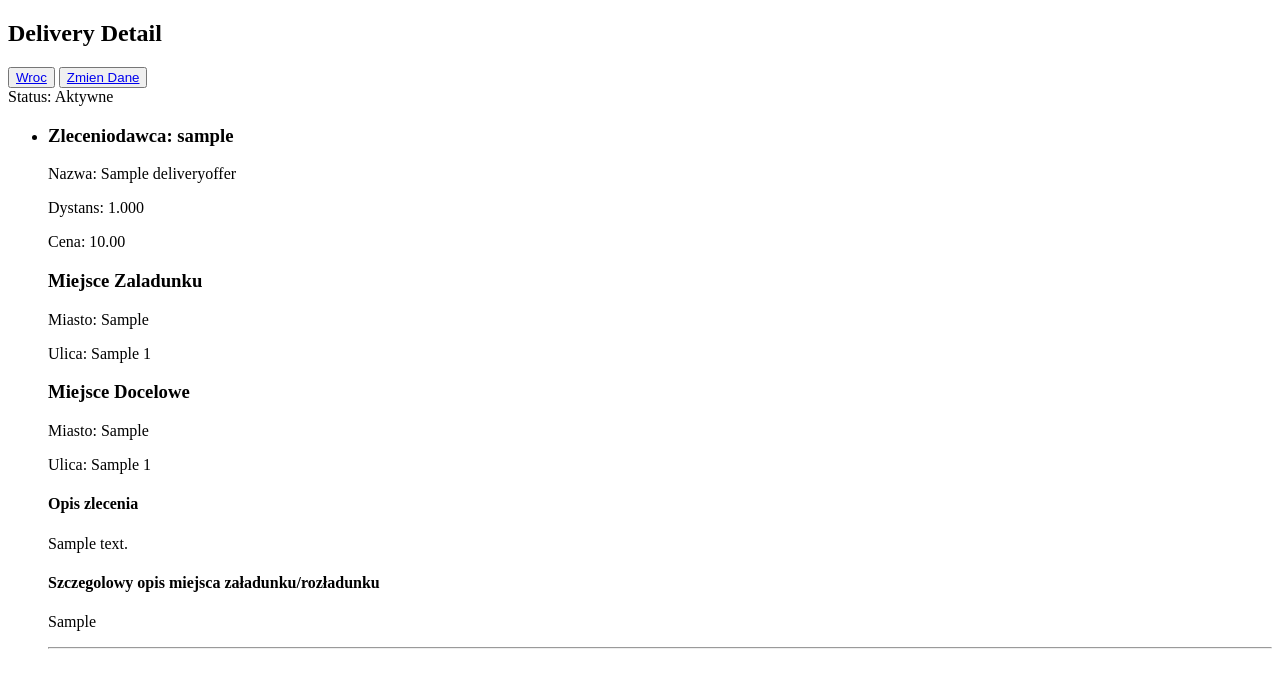
After one commit to Rimejk2k22/projekt, a Django app: page /delivery-detail/1/ in a window 1280 px wide. The commit adds this page. Shown: the top 688 px of the page. Run offline with Django 4.2, Linux system fonts and the light colour scheme; tables that the repository leaves empty hold one stand-in row (values such as "Sample post").

Commit message:
Created Detail View, Modify View

```diff
--- a/MyApp/models.py
+++ b/MyApp/models.py
@@ -17,6 +17,24 @@ class DeliveryInfo(models.Model):
     def __str__(self):
         return self.deliveryoffer.name
 
+    def get_instance_update(self,
+                            city_from=city_from,
+                            city_to=city_to,
+                            street_from=street_from,
+                            street_to=street_to,
+                            street_from_number=street_from_number,
+                            street_to_number=street_to_number,
+                            extras=extras):
+
+        self.city_from = city_from
+        self.city_to = city_to
+        self.street_from = street_from
+        self.street_to = street_to
+        self.street_from_number = street_from_number
+        self.street_to_number = street_to_number
+        self.extras = extras
+        self.save()
+
 
 class DeliveryOffer(models.Model):
     class IsActive(models.IntegerChoices):
@@ -35,6 +53,18 @@ class DeliveryOffer(models.Model):
 
     def __str__(self):
         return self.name
+
+    def get_instance_update(self,
+                            name=name,
+                            description=description,
+                            wage=wage,
+                            distance=distance):
+
+        self.name = name
+        self.description = description
+        self.wage = wage
+        self.distance = distance
+        self.save()
 
 
 class UserBid(models.Model):
--- a/MyApp/views.py
+++ b/MyApp/views.py
@@ -1,6 +1,6 @@
 from django.contrib.auth import authenticate, login, logout
 from django.contrib.auth.models import Permission
-from django.contrib.auth.mixins import PermissionRequiredMixin
+from django.contrib.auth.mixins import PermissionRequiredMixin, LoginRequiredMixin
 from django.shortcuts import render, redirect, HttpResponse
 from django.conf import settings
 from django.views import View
@@ -25,7 +25,7 @@ class DashboardView(View):
 class LoginView(View):
     def get(self, request):
         if request.user.is_authenticated:
-            return redirect('/dashboard/')
+            return redirect('dashboard')
         return render(request, 'login.html')
 
     def post(self, request):
@@ -34,8 +34,14 @@ class LoginView(View):
 
         user = authenticate(username=username, password=password)
         if user:
+            # Login User.
             login(request, user)
-            return redirect('/dashboard/')
+
+            # If previous page detected, redirect directly.
+            if previous_page := request.GET.get('next'):
+                return redirect(previous_page)
+
+            return redirect('dashboard')
 
         else:
             return HttpResponse('<h2>Blad</h2><button><a href="/login/">Wroc</a></button>')
@@ -44,7 +50,7 @@ class LoginView(View):
 class LogoutView(View):
     def get(self, request):
         logout(request)
-        return redirect('/login/')
+        return redirect('login')
 
 
 class RegisterView(View):
@@ -62,18 +68,17 @@ class RegisterView(View):
 
         # User Instance.
         user = m.User.objects.create_user(username=username, password=password)
-        user.user_permisions.add(Permission.objects.get(codename='add_deliveryoffer'))
 
         # After Successful User creation, automatically login.
         login(request, user)
-        return redirect('/dashboard/')
+        return redirect('dashboard')
 
 
-class CreateDeliveryOfferView(PermissionRequiredMixin, View):
-    login_url = settings.LOGIN_URL
-    permission_required = ['MyApp.add_deliveryoffer']
+class CreateDeliveryOfferView(LoginRequiredMixin, View):
+    login_url = '{}?next={}'.format(settings.LOGIN_URL, 'delivery-offer-add')
+
     def get(self, request):
-        return render(request, 'add-delivery-offer.html')
+        return render(request, 'delivery-offer-add.html')
 
     def post(self, request):
         data = request.POST
@@ -92,6 +97,7 @@ class CreateDeliveryOfferView(PermissionRequiredMixin, View):
         city_to = data.get('city_to')
         street_to = data.get('street_to')
         street_to_number = data.get('street_to_number')
+        extras = data.get('extras')
 
         # Create DeliveryInfo Instance.
         delivery_info = m.DeliveryInfo(
@@ -100,7 +106,8 @@ class CreateDeliveryOfferView(PermissionRequiredMixin, View):
             street_from_number=street_from_number,
             city_to=city_to,
             street_to=street_to,
-            street_to_number=street_to_number
+            street_to_number=street_to_number,
+            extras=extras
         )
         delivery_info.save()
 
@@ -113,4 +120,61 @@ class CreateDeliveryOfferView(PermissionRequiredMixin, View):
             owner=request.user,
             delivery_info=delivery_info
         )
-        return redirect('/dashboard/')
+        return redirect('dashboard')
+
+
+class DeliveryOfferDetailView(View):
+    def get(self, request, delivery_id):
+        delivery_offer = m.DeliveryOffer.objects.get(pk=delivery_id)
+        context = {'delivery_offer': delivery_offer}
+        return render(request, 'delivery-offer-detail.html', context=context)
+
+
+class DeliveryOfferModifyView(View):
+    def get(self, request, delivery_id):
+        delivery_offer = m.DeliveryOffer.objects.get(pk=delivery_id)
+        context = {'delivery_offer': delivery_offer}
+        return render(request, 'delivery-offer-modify.html', context=context)
+
+    def post(self, request, delivery_id):
+        data = request.POST
+        delivery_offer = m.DeliveryOffer.objects.get(pk=delivery_id)
+        delivery_info = m.DeliveryInfo.objects.get(deliveryoffer=delivery_offer)
+
+        name = data.get('name')
+        description = data.get('description')
+        wage = data.get('wage')
+        distance = data.get('distance')
+
+        # Pick up place.
+        city_from = data.get('city_from')
+        street_from = data.get('street_from')
+        street_from_number = data.get('street_from_number')
+
+        # Drop place.
+        city_to = data.get('city_to')
+        street_to = data.get('street_to')
+        street_to_number = data.get('street_to_number')
+        extras = data.get('extras')
+
+        # Update DeliveryInfo Instance.
+        delivery_info.get_instance_update(
+            city_from=city_from,
+            street_from=street_from,
+            street_from_number=street_from_number,
+            city_to=city_to,
+            street_to=street_to,
+            street_to_number=street_to_number,
+            extras=extras
+        )
+        delivery_info.save()
+
+        # Update DeliveryOffer Instance.
+        delivery_offer.get_instance_update(
+            name=name,
+            description=description,
+            wage=wage,
+            distance=distance,
+        )
+
+        return redirect('delivery-offer-detail', delivery_id=delivery_offer.pk)
--- a/MyProject/urls.py
+++ b/MyProject/urls.py
@@ -25,6 +25,8 @@ urlpatterns = [
     path('logout/', v.LogoutView.as_view(), name="logout"),
     path('register/', v.RegisterView.as_view(), name="register"),
     path('dashboard/', v.DashboardView.as_view(), name="dashboard"),
-    path('add-delivery-offer/', v.CreateDeliveryOfferView.as_view(), name="add-delivery-offer"),
+    path('add-delivery-offer/', v.CreateDeliveryOfferView.as_view(), name="delivery-offer-add"),
+    path('delivery-detail/<int:delivery_id>/', v.DeliveryOfferDetailView.as_view(), name="delivery-offer-detail"),
+    path('delivery-detail/modify/<int:delivery_id>', v.DeliveryOfferModifyView.as_view(), name="delivery-offer-modify")
 
 ]
--- a/templates/dashboard.html
+++ b/templates/dashboard.html
@@ -18,7 +18,7 @@
 </header>
 
     <hr style="border: 3px solid cadetblue">
-    <p><button><a href="{% url 'add-delivery-offer' %}">Dodaj oferte</a></button></p>
+    <p><button><a href="{% url 'delivery-offer-add' %}">Dodaj oferte</a></button></p>
 
 
     {% if all_delivery_offers %}
@@ -30,6 +30,8 @@
                     <p>Dystans: {{ delivery_offer.distance }}</p>
                     <p>Cena: {{ delivery_offer.wage }}</p>
                 </li>
+                <button><a href="{% url 'delivery-offer-detail' delivery_offer.pk %}">Szczegoly zlecenia</a></button>
+                <hr>
             {% endfor %}
         </ul>
     {% endif %}
--- a/templates/add-delivery-offer.html
+++ b/templates/delivery-offer-add.html
@@ -45,6 +45,9 @@
             <input type="number" name="street_to_number" placeholder="numer ulicy">
         </p>
 
+        Dodatkowe informacje dotyczace załadunku/rozładunku
+        <p><textarea name="extras" placeholder="Dodatkowe informacje dotyczace zlecenia"></textarea></p>
+
         <input type="submit" value="Zapisz">
     </form>
 
--- /dev/null
+++ b/templates/delivery-offer-detail.html
@@ -0,0 +1,49 @@
+<!doctype html>
+<html lang="en">
+<head>
+    <meta charset="UTF-8">
+    <meta name="viewport"
+          content="width=device-width, user-scalable=no, initial-scale=1.0, maximum-scale=1.0, minimum-scale=1.0">
+    <meta http-equiv="X-UA-Compatible" content="ie=edge">
+    <title>Document</title>
+</head>
+<body>
+
+    <header>
+        <h2>Delivery Detail</h2>
+        <button><a href="{% url 'dashboard' %}">Wroc</a></button>
+        <button><a href="{% url 'delivery-offer-modify' delivery_offer.pk %}">Zmien Dane</a></button>
+        <br>
+        Status: {% if delivery_offer.is_active %}Aktywne{% else %}Zakonczone<p>Wykonawca: {{ delivery_offer.contractor.username }}</p>{% endif %}
+    </header>
+
+    <ul>
+        <li>
+            <p><h3>Zleceniodawca: {{ delivery_offer.owner.username }}</h3></p>
+            <p>Nazwa: {{ delivery_offer.name }}</p>
+            <p>Dystans: {{ delivery_offer.distance }}</p>
+            <p>Cena: {{ delivery_offer.wage }}</p>
+
+            <h3>Miejsce Zaladunku</h3>
+                <p>Miasto: {{ delivery_offer.delivery_info.city_from }}</p>
+                <p>Ulica: {{ delivery_offer.delivery_info.street_from }} {{ delivery_offer.delivery_info.street_from_number }}</p>
+
+            <h3>Miejsce Docelowe</h3>
+                <p>Miasto: {{ delivery_offer.delivery_info.city_to }}</p>
+                <p>Ulica: {{ delivery_offer.delivery_info.street_to }} {{ delivery_offer.delivery_info.street_to_number }}</p>
+
+            {% if delivery_offer.description %}
+                <h4>Opis zlecenia</h4>
+                <p>{{ delivery_offer.description }}</p>
+            {% endif %}
+
+            {% if delivery_offer.delivery_info.extras %}
+                <h4>Szczegolowy opis miejsca załadunku/rozładunku</h4>
+                <p>{{ delivery_offer.delivery_info.extras }}</p>
+            {% endif %}
+            <hr>
+        </li>
+    </ul>
+
+</body>
+</html>
```
Also changed, not shown: templates/delivery-offer-modify.html (added, +55 -0 lines).
